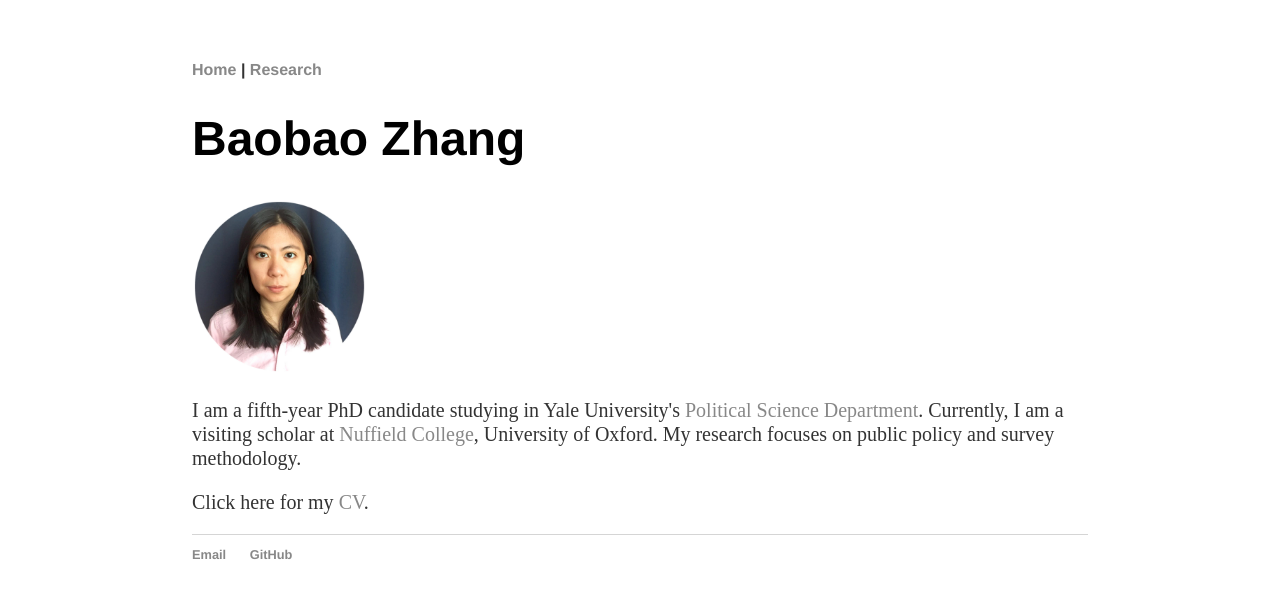
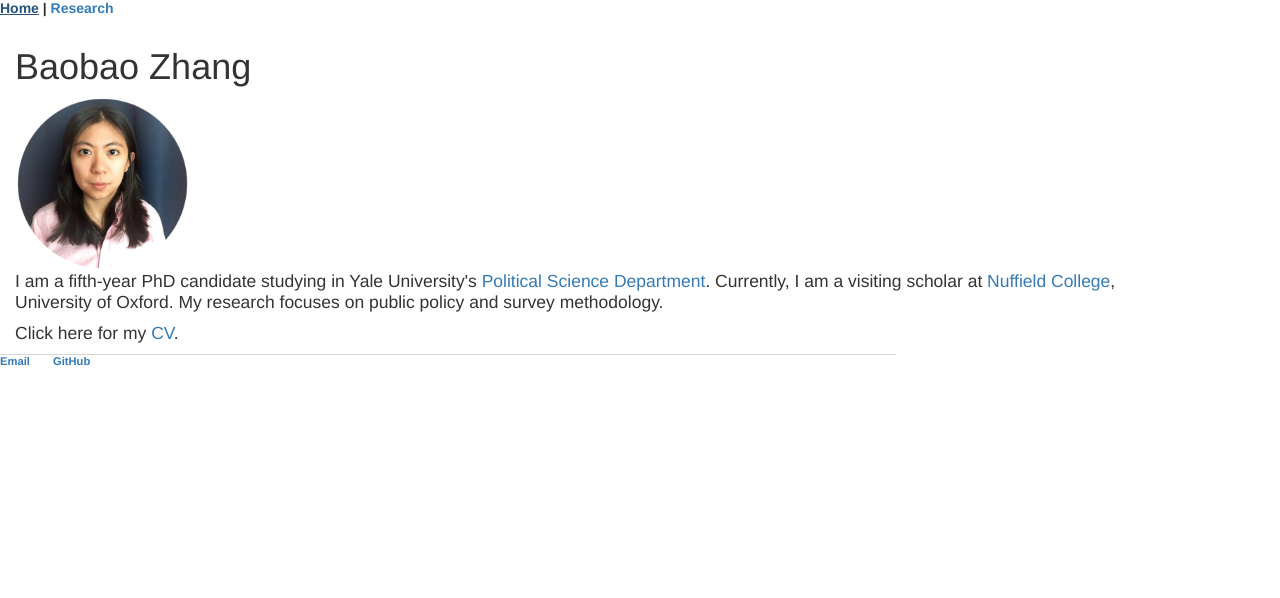
Before and after one commit to morganlivingston/baobaofzhang.github.io, a Jekyll site: the page built from index.html, in a window 1280 px wide. Shown: the top 598 px of the page. Built offline with Jekyll 4.4.1, drawn with Linux system fonts in a browser that asks for light colours; nearby versions of some CDN libraries.

Commit message:
Update default.html

```diff
--- a/_layouts/default.html
+++ b/_layouts/default.html
@@ -4,7 +4,10 @@
     <title>{{ page.title }}</title>
 
     <link rel="stylesheet" type="text/css" href="/css/main.css">
-
+  <meta name="viewport" content="width=device-width, initial-scale=1">
+  <link rel="stylesheet" href="https://maxcdn.bootstrapcdn.com/bootstrap/3.3.7/css/bootstrap.min.css">
+  <script src="https://ajax.googleapis.com/ajax/libs/jquery/3.2.1/jquery.min.js"></script>
+  <script src="https://maxcdn.bootstrapcdn.com/bootstrap/3.3.7/js/bootstrap.min.js"></script>
   </head>
 
 
```
